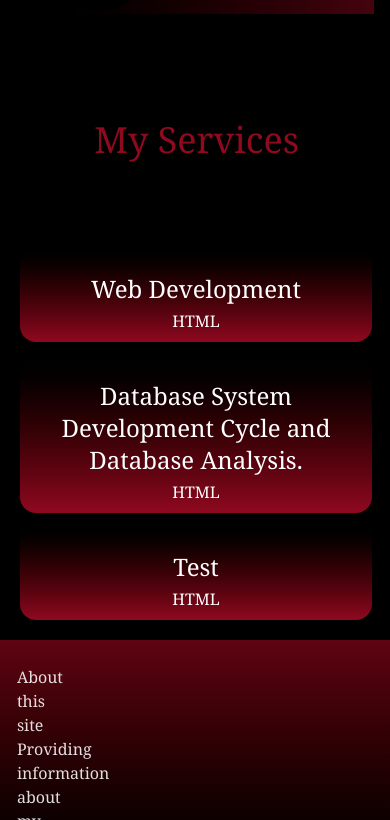
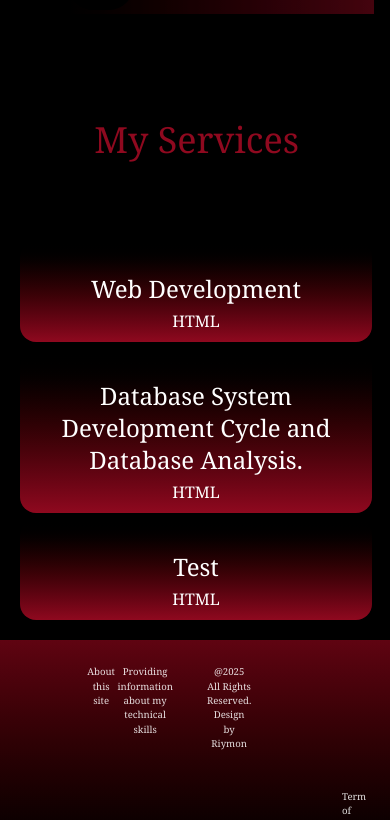
Before and after one commit to Riymon/Portfolio, a React (Vite) app: page / in a window 390 px wide. Shown: the part 1860-2680 px from the top of the page. Built offline with nearby package versions, Linux system fonts and the light colour scheme.

Commit message:
footer fixed m responsive

```diff
--- a/src/ProjectPage.jsx
+++ b/src/ProjectPage.jsx
@@ -1,3 +1,4 @@
+import './App.css'
 import Header from './header.jsx'
 import Background from './Background.jsx'
 import Content from './Content.jsx'
--- a/src/index.css
+++ b/src/index.css
@@ -322,7 +322,7 @@ body {
     padding-top: 3rem;
   }
   /* heading About Me */
-  #about .text2{
+  #about .text2, .text2{
     padding: 10rem 0rem 0rem .2rem;
     height: auto;
   }
@@ -361,6 +361,25 @@ body {
   .cons .subcontent{
     width: 22rem;
     height: auto;
+  }
+  .footer{
+    width: auto;
+    height: auto;
+  }
+  .footer, footer .flex{
+    display: grid;
+    grid-template-columns: 2rem 3rem;
+    font-size: .6rem;
+    justify-content: right;
+  }
+  footer .pr-90{
+    display: grid;
+    grid-template-columns: 2rem 3.5rem;
+    font-size: .6rem;
+    justify-content: right;
+  }
+  footer div p{
+    margin-right: 15rem;
   }
   #services{
     padding: 15rem 0rem 0rem .2rem;
```
